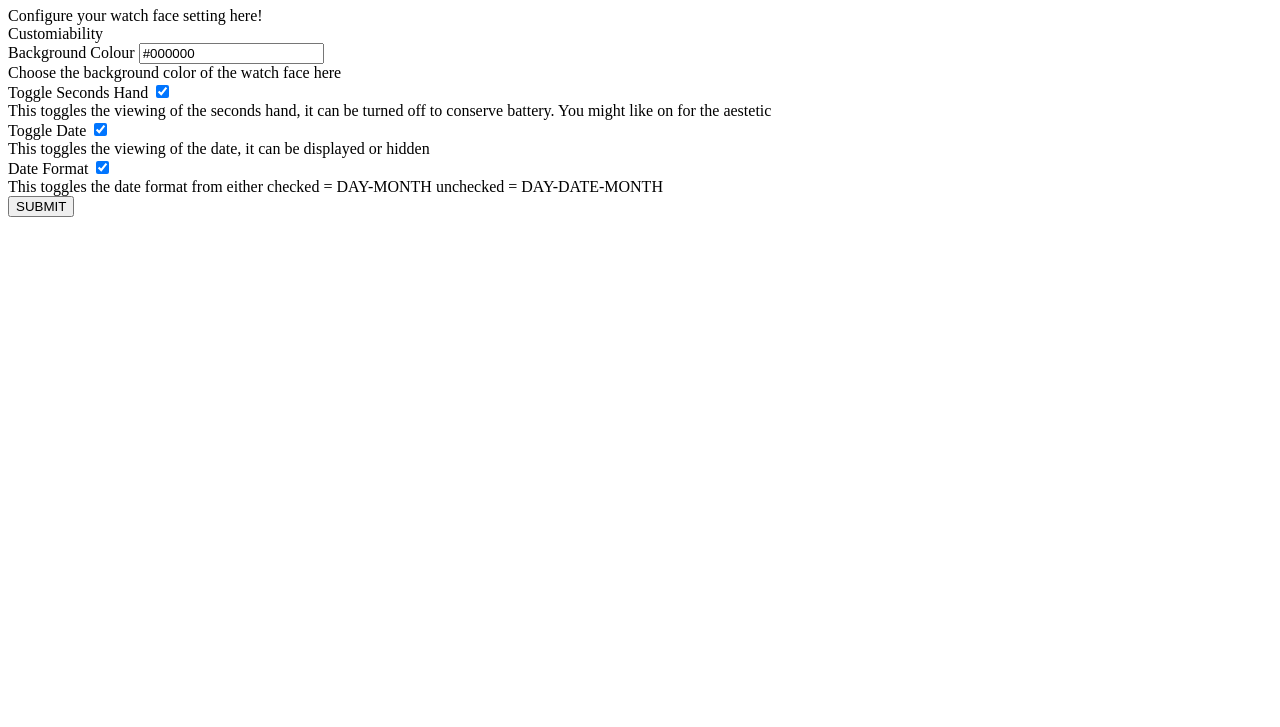
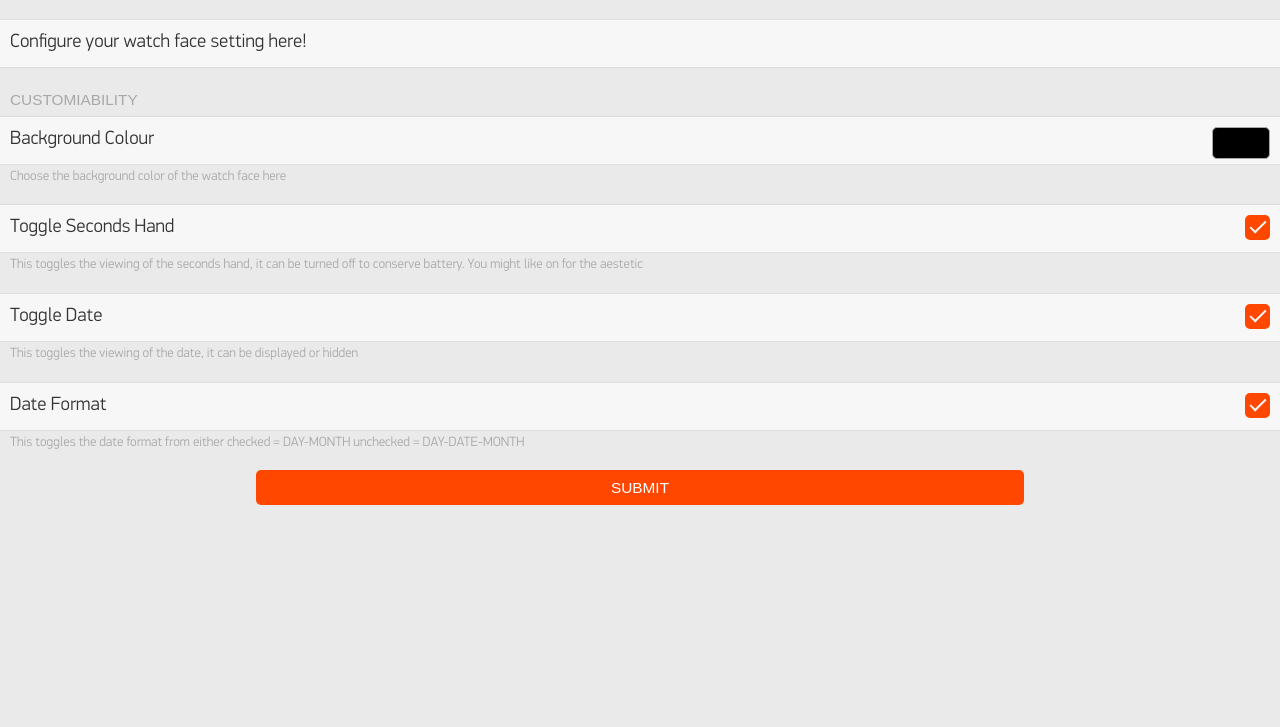
Before and after one commit to logibearnz/website, a website: page index.html in a window 1280 px wide. Shown: the part 73-800 px from the top of the page. Drawn offline with Linux system fonts and the light colour scheme; the site is published under a folder, as on GitHub Pages, so addresses that start at the root find nothing.

Commit message:
Update index.html

```diff
--- a/index.html
+++ b/index.html
@@ -3,8 +3,8 @@
 <head>
 	<meta charset="UTF-8">
 	<title></title>
-	<link rel='stylesheet' type ="text/css" href="/bower_components/Slate/dist/css/slate.min.css">
-	<link rel='stylesheet' type ="text/css" href="/css/style.css">
+	<link rel='stylesheet' type ="text/css" href="bower_components/Slate/dist/css/slate.min.css">
+	<link rel='stylesheet' type ="text/css" href="css/style.css">
 </head>
 <body>
 	<h1 class='title'>Prototype Configuration</h1>
@@ -74,7 +74,7 @@
          <input id='submitButton' type='button' class='item-button' value='SUBMIT'>
         </div>
        </div>
-	<script src='/bower_components/Slate/dist/js/slate.min.js'></script>
-	<script src='/js/main.js'></script>
+	<script src='bower_components/Slate/dist/js/slate.min.js'></script>
+	<script src='js/main.js'></script>
 </body>
 </html>
```
